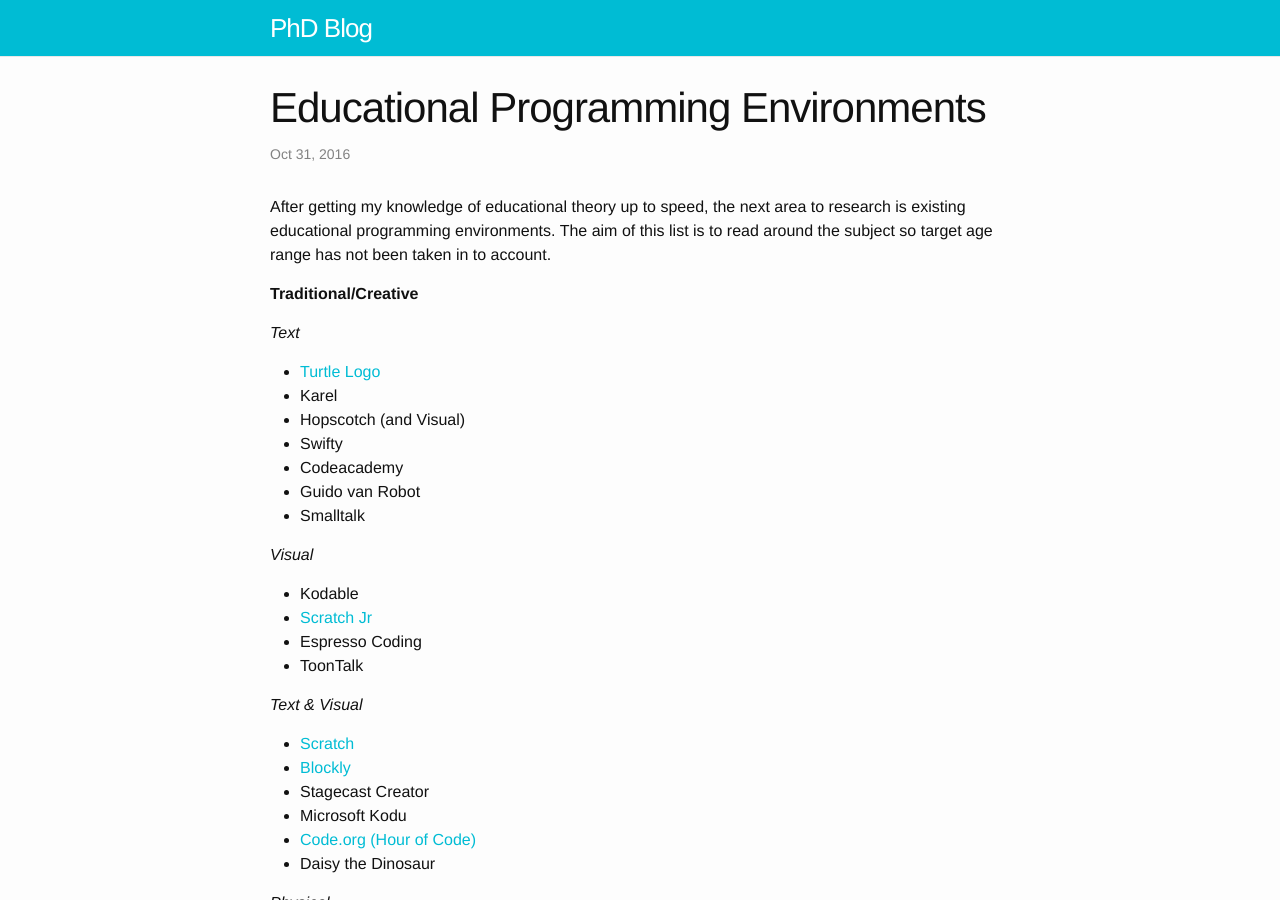
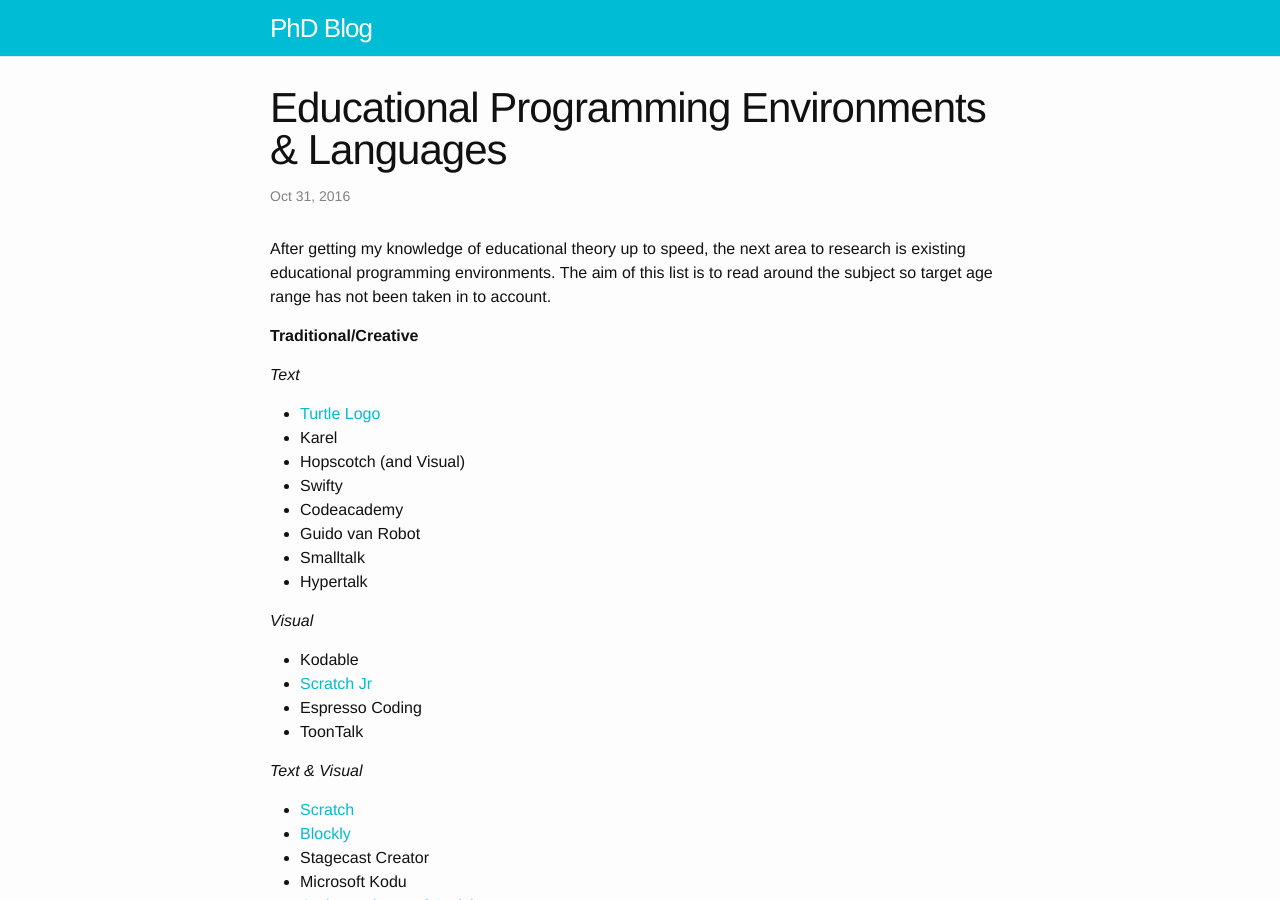
Before and after one commit to simonrose121/phd, a Jekyll site: the page built from _posts/2016-10-31-programming-environments.md, in a window 1280 px wide and 900 px high. Built offline with Jekyll 4.4.1, drawn with Linux system fonts in a browser that asks for light colours.

Commit message:
Add hypertalk to list of languages

```diff
--- a/_posts/2016-10-31-programming-environments.md
+++ b/_posts/2016-10-31-programming-environments.md
@@ -1,6 +1,6 @@
 ---
 layout: post
-title:  "Educational Programming Environments"
+title:  "Educational Programming Environments & Languages"
 date:   2016-10-31 12:02:00 +0100
 categories: programming
 ---
@@ -18,6 +18,7 @@
 - Codeacademy
 - Guido van Robot
 - Smalltalk
+- Hypertalk
 
 *Visual*
 
```
Also changed, not shown: _posts/2016-11-04-toontalk.md (+1 -0 lines).
